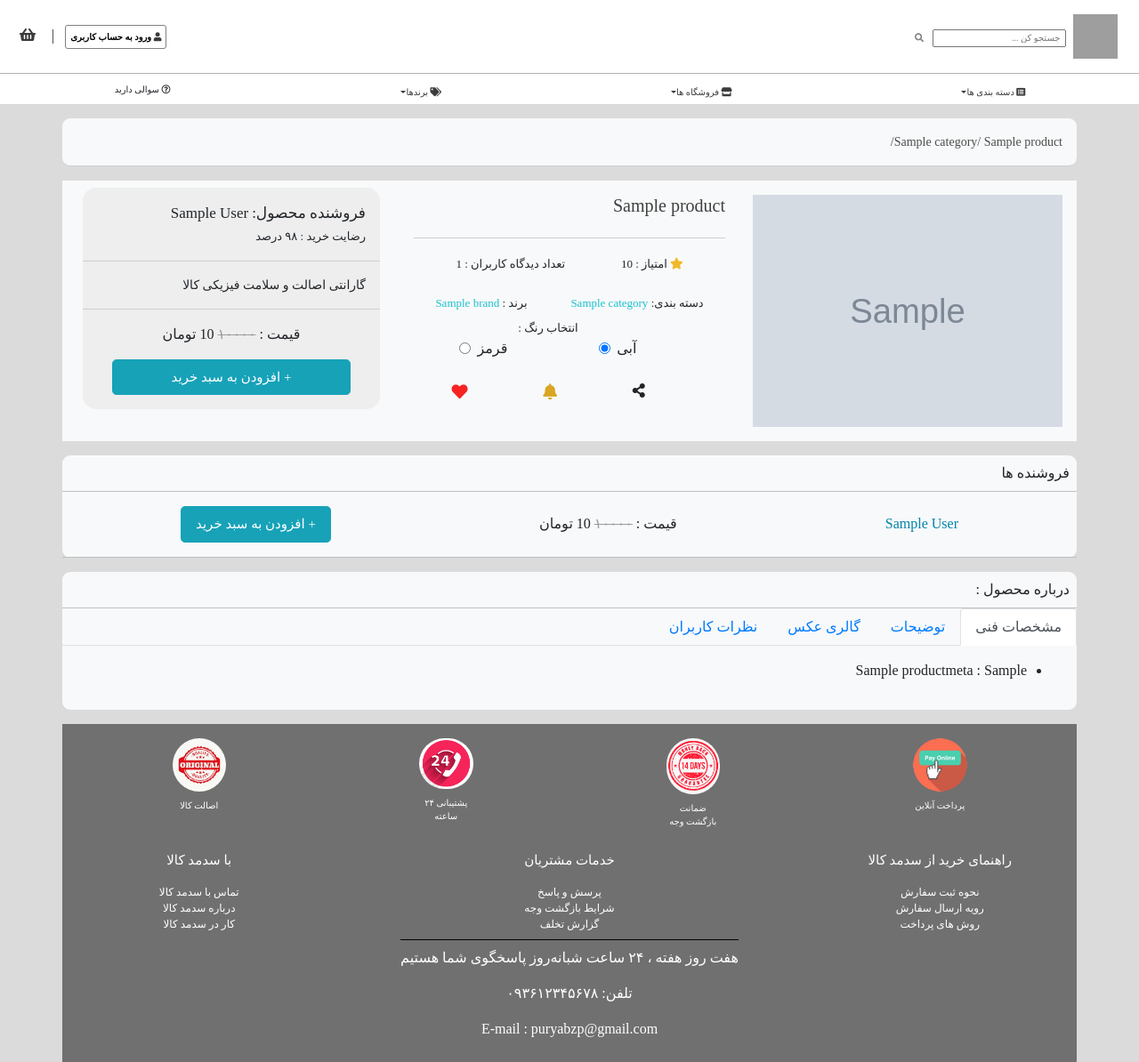
After one commit to puryabzp/django-store, a Django app: a page that uses django-store/core/templates/base/header.html in a window 1280 px wide. The commit adds this page. Shown: the whole page at 89% size. Run offline with Django 3.2, Linux system fonts and the light colour scheme; tables that the repository leaves empty hold one stand-in row (values such as "Sample post"); grey boxes marked "Sample" are stand-in pictures; some libraries are stand-ins or nearby versions; some web fonts are replaced; grey boxes are pictures that could not be loaded.

Commit message:
add categories,brands,shops pages and add single product page with views

```diff
--- a/django-store/core/store/models.py
+++ b/django-store/core/store/models.py
@@ -142,7 +142,7 @@ class ProductMeta(models.Model):
                                 on_delete=models.CASCADE)
     created_at = models.DateTimeField(_("Create at"), auto_now_add=True)
     updated_at = models.DateTimeField(_("Update at"), auto_now=True)
-    label = models.CharField(_('brand_name'), max_length=150)
+    label = models.CharField(_('label'), max_length=150)
     property = models.TextField(_('property'))
 
     class Meta:
--- a/django-store/core/store/urls.py
+++ b/django-store/core/store/urls.py
@@ -1,11 +1,13 @@
 from django.conf.urls import url
 from django.urls import path,include
-from .views import ProductsOfCategory,ProductsOfBrand,ProductsOfShop,ProductDetails,product_list
+from .views import ProductsOfCategory,ProductsOfBrand,ProductsOfShop,ProductDetails,product_list,create_comment
 
 urlpatterns = [
                   path('categories/<slug:slug>/', ProductsOfCategory.as_view(), name='categories_product'),
                   path('brands/<slug:slug>/', ProductsOfBrand.as_view(), name='brands_product'),
                   path('products_of/<slug:slug>/', ProductsOfShop.as_view(), name='shops_product'),
                   path('products/<slug:slug>/', ProductDetails.as_view(), name='product_details'),
-                  url(r'^list$', product_list)
+                  url(r'^list$', product_list),
+                  path('comment/', create_comment, name='comment_create'),
+
               ]
--- a/django-store/core/store/views.py
+++ b/django-store/core/store/views.py
@@ -1,5 +1,8 @@
+import json
+
 from django.http import HttpResponse
 from django.shortcuts import render, redirect
+from django.views.decorators.csrf import csrf_exempt
 from django.views.generic import ListView,DetailView
 from .filters import MostExpensivePrice
 
@@ -9,33 +12,37 @@ from .models import Product,ShopProduct,ProductsImage,ProductMeta,Comment
 
 class ProductsOfCategory(ListView):
     model = Product
+    template_name = 'homepage/category_products.html'
 
     def get(self, request, *args, **kwargs):
         products = Product.objects.filter(category__slug=self.kwargs['slug'])
         print(products)
-        return HttpResponse(products)
+        return render(request, 'homepage/category_products.html', context={'products': products})
 
 
 class ProductsOfBrand(ListView):
     model = Product
+    template_name = 'homepage/category_products.html'
 
     def get(self, request, *args, **kwargs):
         products = Product.objects.filter(brand__slug=self.kwargs['slug'])
         print(products)
-        return HttpResponse(products)
+        return render(request, 'homepage/category_products.html', context={'products': products})
 
 
 class ProductsOfShop(ListView):
     model = ShopProduct
+    template_name = 'homepage/shops_products.html'
 
     def get(self, request, *args, **kwargs):
-        shop_products = ShopProduct.objects.filter(shop__slug=self.kwargs['slug'])
-        print(shop_products)
-        return HttpResponse(shop_products)
+        products = ShopProduct.objects.filter(shop__slug=self.kwargs['slug'])
+        print(products)
+        return render(request, 'homepage/shops_products.html', context={'products': products})
 
 
 class ProductDetails(DetailView):
     model = Product
+    template_name = 'homepage/single_product.html'
 
     def get_context_data(self, **kwargs):
         context = super(ProductDetails, self).get_context_data()
@@ -43,9 +50,28 @@ class ProductDetails(DetailView):
         context['product_images'] = ProductsImage.objects.filter(product=context['object'])
         context['product_meta'] = ProductMeta.objects.filter(product=context['object'])
         context['product_comments'] = Comment.objects.filter(product=context['object'])
+        print(context)
         return context
 
 
 def product_list(request):
     f = MostExpensivePrice(request.GET, queryset=Product.objects.all())
     return render(request, 'homepage/products.html', {'filter': f})
+
+
+
+@csrf_exempt
+def create_comment(request):
+    data = json.loads(request.body)
+    content = data['content']
+    product = Product.objects.get(id=data['product_id'])
+    user = request.user
+    comment = Comment.objects.create(author=user, product=product, content=content)
+    comment.save()
+    comment_count = product.comments.count()
+    print(comment_count)
+    print(type(comment.create_at))
+    resopnse = {'author': str(user.get_full_name()), 'content': comment.content,
+                'create_at': str(comment.create_at), 'comment_count': comment_count, 'comment_id': comment.id}
+
+    return HttpResponse(json.dumps(resopnse), status=201)
--- a/django-store/core/templates/base/header.html
+++ b/django-store/core/templates/base/header.html
@@ -26,7 +26,9 @@
           </div>
           <div class="m-2">
 
-              <img src="https://s2.coinmarketcap.com/static/img/coins/200x200/3957.png" style="height: 50px;width: 50px;">
+              <a href="{% url 'home' %}">
+                  <img src="https://s2.coinmarketcap.com/static/img/coins/200x200/3957.png" style="height: 50px;width: 50px;">
+              </a>
         </div>
       </div>
     </nav>
@@ -41,10 +43,8 @@
         <button class="btn buttons dropdown-toggle" type="button" id="dropdownMenuButton" data-toggle="dropdown" aria-haspopup="true" aria-expanded="false"><i id="button" class="fa fa-list-alt" aria-hidden="true"></i> دسته بندی ها</button>
         <div class="dropdown-menu" aria-labelledby="dropdownMenuButton" id="dropdowns">
             {% for category in categories %}
-                {% if category.parent is null %}
-                 <a class="dropdown-item" href="#" style="font-weight: bold">{{ category.category_name }}</a>
+                 <a class="dropdown-item" href="{% url 'categories_product' category.slug%}" style="font-weight: bold">{{ category.category_name }}</a>
 
-                {% endif %}
 {#                 <a class="dropdown-item" href="#">{{ category.category_name }}</a>#}
             {% endfor %}
         </div>
@@ -54,7 +54,7 @@
         <button class="btn buttons dropdown-toggle" type="button" id="dropdownMenuButton" data-toggle="dropdown" aria-haspopup="true" aria-expanded="false"><i class="fas fa-store"></i> فروشگاه ها</button>
         <div class="dropdown-menu" aria-labelledby="dropdownMenuButton">
           {% for shop in shops %}
-                 <a class="dropdown-item" href="#">{{ shop.name }}</a>
+                 <a class="dropdown-item" href="{% url 'shops_product' shop.slug%}">{{ shop.name }}</a>
             {% endfor %}
         </div>
       </div>
@@ -64,7 +64,7 @@
         <button class="btn buttons dropdown-toggle" type="button" id="dropdownMenuButton" data-toggle="dropdown" aria-haspopup="true" aria-expanded="false"><i class="fas fa-tags"></i> برندها</button>
         <div class="dropdown-menu" aria-labelledby="dropdownMenuButton">
           {% for brand in brands %}
-                 <a class="dropdown-item" href="#">{{ brand.brand_name }}</a>
+                 <a class="dropdown-item" href="{% url 'brands_product' brand.slug%}">{{ brand.brand_name }}</a>
             {% endfor %}
         </div>
       </div>
--- /dev/null
+++ b/django-store/core/templates/homepage/single_product.html
@@ -0,0 +1,227 @@
+{% extends 'base/base.html' %}
+{% load static %}
+{% block title %}{{ object.title }}{% endblock %}
+{% block body %}
+
+  <div class="container mt-3">
+    <div class="row">
+      <div class="col-12 p-3 mb-3 bg-light" style="text-align: right; border-bottom: 1px solid rgb(207, 207, 207);font-size: 14px;border-radius: 9px;" dir="rtl">
+        <a href="{% url 'categories_product' object.category.slug %}" style="color: rgb(77, 77, 77);text-decoration: none;"> {{ object.category }}/</a>
+        <a href="#" style="color: rgb(77, 77, 77);text-decoration: none;">  {{ object.title }}/ </a>
+      </div>
+
+
+      <div class="col-12 bg-light d-flex p-0 m-0">
+          <div class="col-4" style="text-align: right;" dir="rtl">
+            <div class="m-2" style="background-color: rgb(238, 238, 238);border-radius: 15px;">
+              <div class="p-3" style="border-bottom: 1px solid rgb(207, 207, 207);">
+                  {% for shop_product in shop_products|slice:"1"  %}
+
+                               <span style="font-size: 17px;">فروشنده محصول:</span>
+                               <span style="font-size: 17px;">{{ shop_product.shop.name }}</span>
+                               <div>
+                              <span class="mt-2" style="font-size: 13px;">رضایت خرید : </span>
+                              <span style="font-size: 13px;">۹۸ درصد </span>
+
+                </div>
+
+              </div>
+              <p class="p-3" style="font-size: 14px;border-bottom: 1px solid rgb(207, 207, 207);">گارانتی اصالت و سلامت فیزیکی کالا</p>
+              <div style="text-align: center;">
+                <span>قیمت : </span>
+                <span style="text-decoration: line-through; color: rgb(156, 156, 156);">۱۰۰۰۰</span>
+                    <span>{{shop_product.price}} تومان</span>
+                {% endfor %}
+                <button style="width: 80%;height:auto;font-size: 15px;" type="button" class="btn btn-info btn-lg mt-3 mb-3">+ افزودن به سبد خرید </button>
+              </div>
+
+
+
+
+            </div>
+          </div>
+          <div class="col-4" style="text-align: right;">
+            <div style="border-bottom: 1px solid rgb(207, 207, 207);color: rgb(63, 63, 63);">
+              <h5 class="mt-3 mb-4">{{ object.title }}</h5>
+            </div>
+            <div class="p-3 d-flex justify-content-around" dir="rtl">
+              <div>
+                <span style="font-size: 13px;"><i style="color: rgb(241, 185, 41);" class="fas fa-star"></i> امتیاز : </span>
+                <span style="font-size: 13px;">{{object.product_scores}} </span>
+              </div>
+              <div>
+                <span style="font-size: 13px;">تعداد دیدگاه کاربران : </span>
+                <span style="font-size: 13px;">{{product_comments.count}} </span>
+              </div>
+
+            </div>
+            <div class="mt-1 d-flex justify-content-around" dir="rtl">
+              <div>
+                <span style="font-size: 13px;">دسته بندی: </span>
+                <a href="{% url 'categories_product' object.category.slug %}" style="font-size: 13px;text-decoration: none; color: rgb(27, 192, 204);"> {{ object.category }} </a>
+              </div>
+              <div>
+                <span style="font-size: 13px;">برند : </span>
+                <a href="{% url 'brands_product' object.brand.slug %}" style="font-size: 13px;text-decoration: none; color: rgb(27, 192, 204);"> {{ object.brand }} </a>
+              </div>
+            </div>
+            <div class="mt-1">
+              <div class="pr-5" style="text-align: center;">
+                <div dir="rtl">
+                  <span style="font-size: 13px;">انتخاب رنگ : </span>
+                </div>
+                <div class="d-flex justify-content-around">
+                  <div class="form-check">
+                    <input class="form-check-input" type="radio" name="flexRadioDefault" id="flexRadioDefault1">
+                    <label class="form-check-label" for="flexRadioDefault1">
+                      قرمز
+                    </label>
+                  </div>
+                  <div class="form-check">
+                    <input class="form-check-input" type="radio" name="flexRadioDefault" id="flexRadioDefault2" checked>
+                    <label class="form-check-label" for="flexRadioDefault2">
+                          آبی
+                    </label>
+                  </div>
+                </div>
+                <div class="d-flex justify-content-around mt-4">
+                  <span style="color: rgba(247, 2, 2, 0.87);font-size: 18px;"><i class="fas fa-heart"></i></span>
+                  <span style="color: goldenrod;font-size: 18px;"><i class="fas fa-bell"></i></span>
+                  <span><i class="fas fa-share-alt"></i></span>
+
+                </div>
+
+
+
+
+
+
+              </div>
+            </div>
+          </div>
+          <div class="col-4 bg-light p-0 m-0">
+            <img class="w-100 h-100 p-3" src="{{ object.image.url }}">
+
+          </div>
+
+
+      </div>
+      <div class="col-12 bg-light mt-3 p-0 m-0" style="border-radius: 9px;">
+          <div class="p-2 m-0" style="border-bottom: 1px solid rgb(192, 192, 192);text-align: right;" dir="rtl">فروشنده ها </div>
+
+          {% for shop_product in shop_products %}
+
+              <div class="p-3 d-flex justify-content-around" style="text-align: right;border-bottom:1px solid rgb(192, 192, 192);" dir="rtl">
+            <div class="pt-2">
+              <a href="{% url 'shops_product' shop_product.shop.slug %}" style="text-decoration: none;color: rgb(1, 131, 170);">{{ shop_product.shop.name }}</a>
+            </div>
+            <div class="pt-2" style="text-align: center;">
+              <span>قیمت : </span>
+              <span style="text-decoration: line-through; color: rgb(156, 156, 156);">۱۰۰۰۰</span>
+              <span>{{shop_product.price}} تومان</span>
+            </div>
+
+            <button style="font-size: 15px;" type="button" class="btn btn-info btn-lg">+ افزودن به سبد خرید </button>
+
+          </div>
+
+
+          {% endfor %}
+
+
+
+      </div>
+      <div class="col-12 bg-light mt-3 mb-3 p-0 m-0" style="border-radius: 9px;text-align: right;" dir="rtl">
+        <div class="p-2 m-0" style="border-bottom: 1px solid rgb(192, 192, 192);text-align: right;" dir="rtl">درباره محصول : </div>
+
+        <nav>
+          <div class="nav nav-tabs" id="nav-tab" role="tablist">
+            <a class="nav-item nav-link active" id="nav-home-tab" data-toggle="tab" href="#nav-home" role="tab" aria-controls="nav-home" aria-selected="true">مشخصات فنی </a>
+            <a class="nav-item nav-link" id="nav-profile-tab" data-toggle="tab" href="#nav-profile" role="tab" aria-controls="nav-profile" aria-selected="false">توضیحات </a>
+            <a class="nav-item nav-link" id="nav-contact-tab" data-toggle="tab" href="#nav-contact" role="tab" aria-controls="nav-contact" aria-selected="false">گالری عکس </a>
+            <a class="nav-item nav-link" id="nav-comments-tab" data-toggle="tab" href="#nav-comments" role="tab" aria-controls="nav-comments" aria-selected="false">نظرات کاربران </a>
+          </div>
+        </nav>
+        <div class="tab-content" id="nav-tabContent">
+          <div class="tab-pane fade show active p-3" id="nav-home" role="tabpanel" aria-labelledby="nav-home-tab">
+            <ul>
+                {% for meta in product_meta %}
+                    <li>{{ meta.label }} : {{ meta.property }}</li>
+                {% endfor %}
+            </ul>
+
+
+          </div>
+          <div class="tab-pane fade p-3" id="nav-profile" role="tabpanel" aria-labelledby="nav-profile-tab">
+
+              {{ object.description }}
+
+
+          </div>
+          <div class="tab-pane fade p-3" id="nav-contact" role="tabpanel" aria-labelledby="nav-contact-tab">
+
+
+            {% if not product_images %}
+                <p>گالری عکسی برای این محصول وجود ندارد</p>
+             {% else %}
+
+
+                <div id="carouselExampleControls" class="carousel slide" data-ride="carousel" style="height: 330px;">
+              <div class="carousel-inner" style="height: 100%;">
+                <div class="carousel-item active mx-auto" style="height: 100%;">
+                  <img class="d-block mx-auto" src="{{ object.image.url }}" alt="First slide" style="height: 50%;">
+
+                </div>
+                {% for product_image in product_images %}
+                    <div class="carousel-item">
+                      <img class="d-block mx-auto" src="{{ product_image.image.url }}" alt="Second slide" style="width: 80px">
+                    </div>
+                {% endfor %}
+
+              </div>
+              <a class="carousel-control-prev" href="#carouselExampleControls" role="button" data-slide="prev" style="width: 10px;height:50px;z-index:auto;background-color: rgb(148, 148, 148);">
+                <span class="carousel-control-prev-icon" aria-hidden="true"></span>
+                <span class="sr-only">Previous</span>
+              </a>
+              <a class="carousel-control-next" href="#carouselExampleControls" role="button" data-slide="next" style="width: 10px;height:50px;z-index:auto;background-color: rgb(148, 148, 148);">
+                <span class="carousel-control-next-icon" aria-hidden="true"></span>
+                <span class="sr-only">Next</span>
+              </a>
+            </div>
+
+
+
+            {% endif %}
+
+
+
+
+
+
+
+
+
+
+          </div>
+{#            comments#}
+          <div class="tab-pane fade p-3" id="nav-comments" role="tabpanel" aria-labelledby="nav-profile-tab">
+
+              <div class="h-auto w-100 p-1" id="comments">
+                            {% for comment in product_comments %}
+                                <div class="mb-4">
+                                    <!-- <img src="la.jpg" style="border-radius: 50%; width: 30px; height: 30px;">  -->
+                                    <a href="#"
+                                       style="display: inline;color: #4e555b;text-decoration: none">{{ comment.author.email }}</a>
+                                    <span>گفته که :</span>
+                                    <p>{{ comment.content }}</p>
+
+                                </div>
+                            {% endfor %}
+                    </div>
+      </div>
+    </div>
+  </div>
+
+
+
+{% endblock %}
```
Also changed, not shown: django-store/core/templates/homepage/category_products.html (added, +93 -0 lines), django-store/core/templates/homepage/shops_products.html (added, +93 -0 lines), django-store/core/store/migrations/0013_auto_20210129_0803.py (added).
